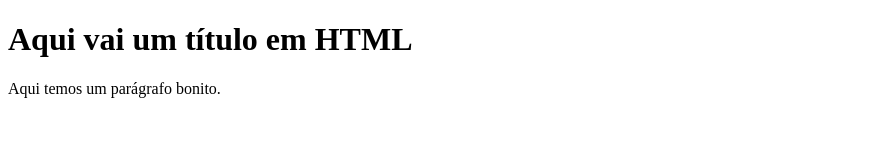
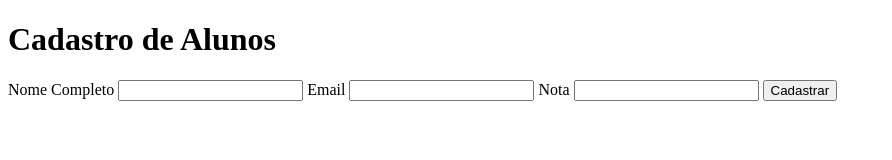
Before and after one commit to evrasouza/FrontHtmlCssJavascript, a plain HTML site: page index.html in a window 1280 px wide. Shown: the whole page, without its empty margins (0-892 px from the left). Drawn offline with Linux system fonts and the light colour scheme.

Commit message:
Criando um Formulário

```diff
--- a/index.html
+++ b/index.html
@@ -6,8 +6,22 @@
     <title>WebBase From Everton Souza</title>
 </head>
 <body>
-    <h1>Aqui vai um título em HTML</h1>
-    <p>Aqui temos um parágrafo bonito.</p>
+    <h1>Cadastro de Alunos</h1>
 
+    <form>
+        <!-- Informar o atributo for da tag label com o mesmo nome do atributo name da tag input contribui para softwares para deficientes visuais conseguirem ler o que significa o campo
+        -->
+        <label for="nomeCompleto">Nome Completo</label>
+        <input name="nomeCompleto" type="text">
+
+        <label for="email">Email</label>
+        <input name="email" type="text">
+
+        <label for="nota">Nota</label>
+        <input name="nota" type="text">
+
+        <input type="button" value="Cadastrar">
+
+    </form>
 </body>
 </html>
```
